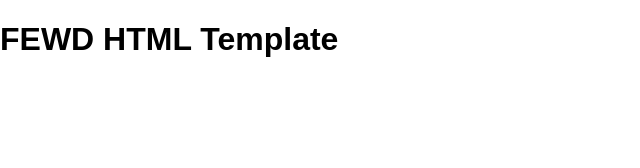
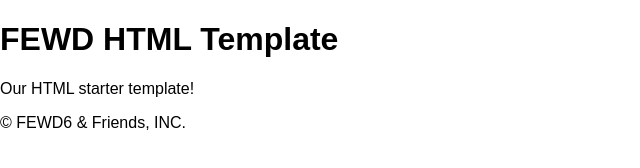
Before and after one commit to GA-Chicago-FEWD6/HTML_Template, a plain HTML site: page index.html in a window 1280 px wide. Shown: the whole page, without its empty margins (0-640 px from the left). Drawn offline with Linux system fonts and the light colour scheme.

Commit message:
Updating the template

```diff
--- a/css/main.css
+++ b/css/main.css
@@ -1,39 +1,27 @@
 /*
-  Global styles
+Project Name: HTML Template
+Client: Your Client
+Author: Your Name
+Developer: @poopsplat in Chicago
 */
 
+/******************************************
+/* BASE STYLES
+/*******************************************/
 body {
+  color: black;
   font-size: 16px;
+  background: white;
 }
 
-/* END Global Styles */
+/******************************************
+/* LAYOUT
+/*******************************************/
 
-/*
-  Layout
- */
+/******************************************
+/* PAGES
+/*******************************************/
 
-/* END Layout */
-
-/*
-  Site Header
- */
-
-/* END Site Header */
-
-/*
-  Site Footer
- */
-
-/* END Site Footer */
-
-/*
-  Pages
- */
-
-/* END Pages */
-
-/*
-  Sections
- */
-
-/* END Sections */
+/******************************************
+/* SECTIONS
+/*******************************************/
--- a/index.html
+++ b/index.html
@@ -2,20 +2,32 @@
 <html lang="en">
   <head>
     <meta charset="UTF-8">
-
     <title>FEWD HTML Template</title>
-
     <meta name="description" content="An HTML Starter Template">
 
     <link rel="stylesheet" href="css/normalize.css"><!-- CSS reset: http://necolas.github.io/normalize.css/ -->
     <link rel="stylesheet" href="css/main.css"><!-- Our site's stylesheet -->
 
-    <link rel="shortcut icon" type="image/ico" href="images/favicon.png">
+    <link rel="shortcut icon" type="image/ico" href="images/favicon.png"><!-- the favicon -->
   </head>
   <body>
 
-    <!-- MARKUP GOES HERE! -->
-    <h1>FEWD HTML Template</h1>
+    <!-- YOUR MARKUP GOES HERE! -->
+    <div class="container">
+
+      <header>
+        <h1>FEWD HTML Template</h1>
+      </header>
+
+      <main>
+        <p>Our HTML starter template!</p>
+      </main>
+
+      <footer>
+        <p>&copy; FEWD6 & Friends, INC.</p>
+      </footer>
+
+    </div><!-- Container -->
 
   </body>
 </html>
```
